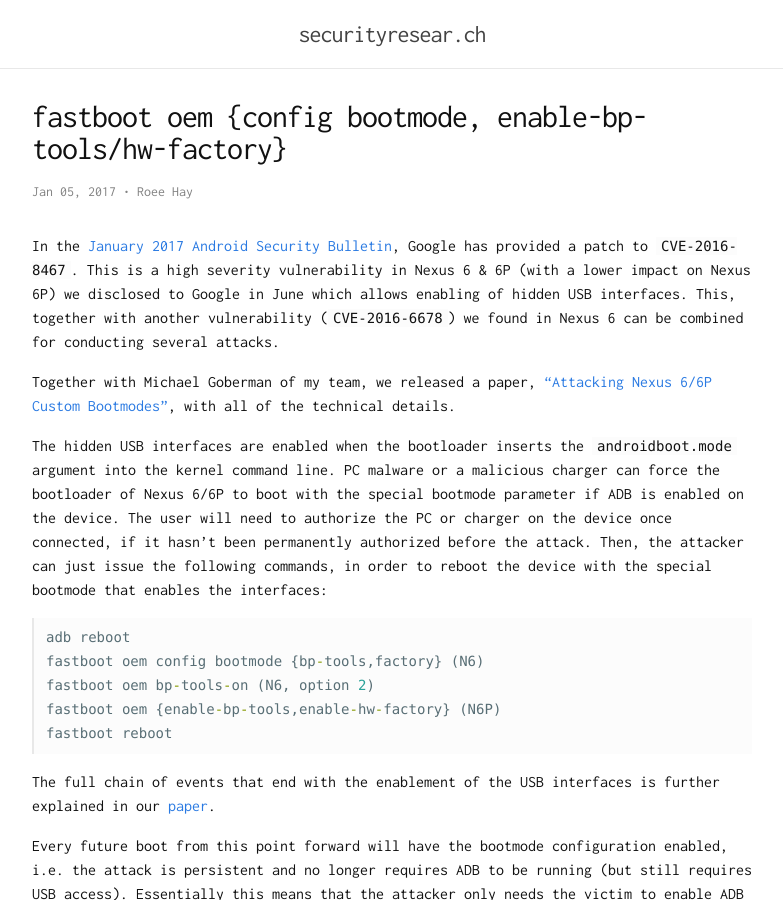
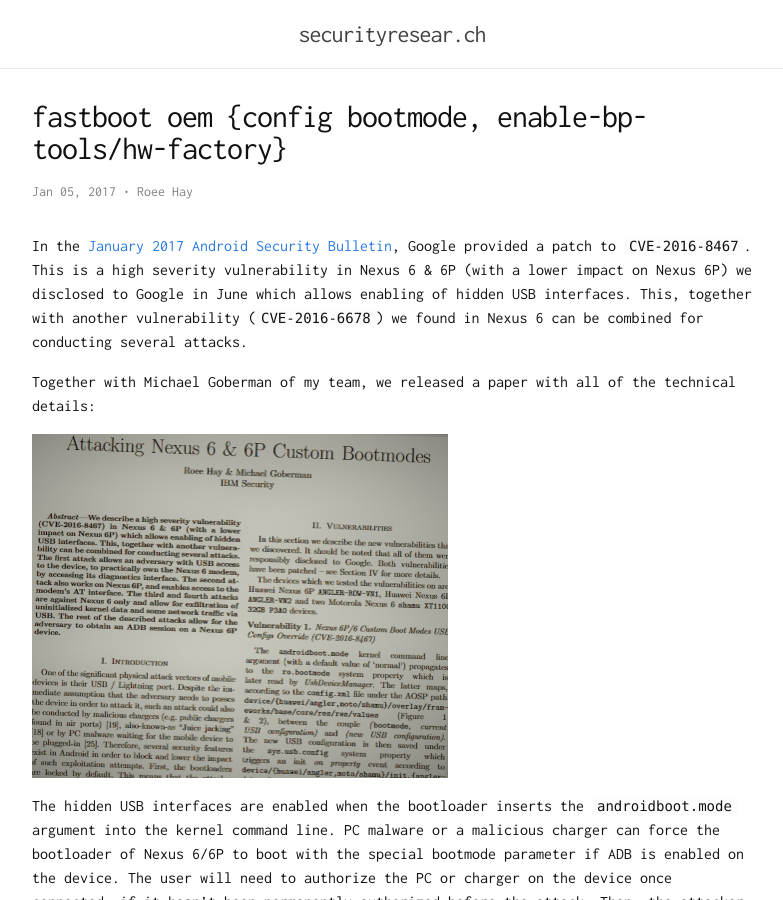
Before and after one commit to roeeh/roeeh.github.io, a Jekyll site: the page built from _posts/2017-01-05-attacking-android-custom-bootmodes.md, in a window 1280 px wide and 900 px high. Shown: the whole window, without its empty margins (248-1031 px from the left). Built offline with Jekyll 4.4.1, drawn with Linux system fonts in a browser that asks for light colours.

Commit message:
added paper preview

```diff
--- a/_posts/2017-01-05-attacking-android-custom-bootmodes.md
+++ b/_posts/2017-01-05-attacking-android-custom-bootmodes.md
@@ -7,10 +7,12 @@ tags:
 
 ---
 
-In the [January 2017 Android Security Bulletin](https://source.android.com/security/bulletin/2017-01-01.html), Google has provided a patch to `CVE-2016-8467`.
+In the [January 2017 Android Security Bulletin](https://source.android.com/security/bulletin/2017-01-01.html), Google provided a patch to `CVE-2016-8467`.
 This is a high severity vulnerability in Nexus 6 & 6P (with a lower impact on Nexus 6P) we disclosed to Google in June which allows enabling of hidden USB interfaces. This, together with another vulnerability (`CVE-2016-6678`) we found in Nexus 6 can be combined for conducting several attacks.
 
-Together with Michael Goberman of my team, we released a paper, ["Attacking Nexus 6/6P Custom Bootmodes"](https://www.docdroid.net/dxKUj5c/attacking-nexus-6-6p-custom-bootmodes.pdf.html), with all of the technical details.
+Together with Michael Goberman of my team, we released a paper with all of the technical details:
+
+<a href="https://www.docdroid.net/dxKUj5c/attacking-nexus-6-6p-custom-bootmodes.pdf.html"><img alt="Attacking Nexus 6/6P Custom Bootmodes" title="Attacking Nexus 6/6P Custom Bootmodes" src="/images/cve-2016-8467-paper.png" width="416px" height="344px"></a>
 
 The hidden USB interfaces are enabled when the bootloader inserts the `androidboot.mode` argument into the kernel command line. PC malware or a malicious charger can force the bootloader of Nexus 6/6P to boot with the special bootmode parameter if ADB is enabled on the device. The user will need to authorize the PC or charger on the device once connected, if it hasn't been permanently authorized before the attack. Then, the attacker can just issue the following commands, in order to reboot the device with the special bootmode that enables the interfaces:
 
```
